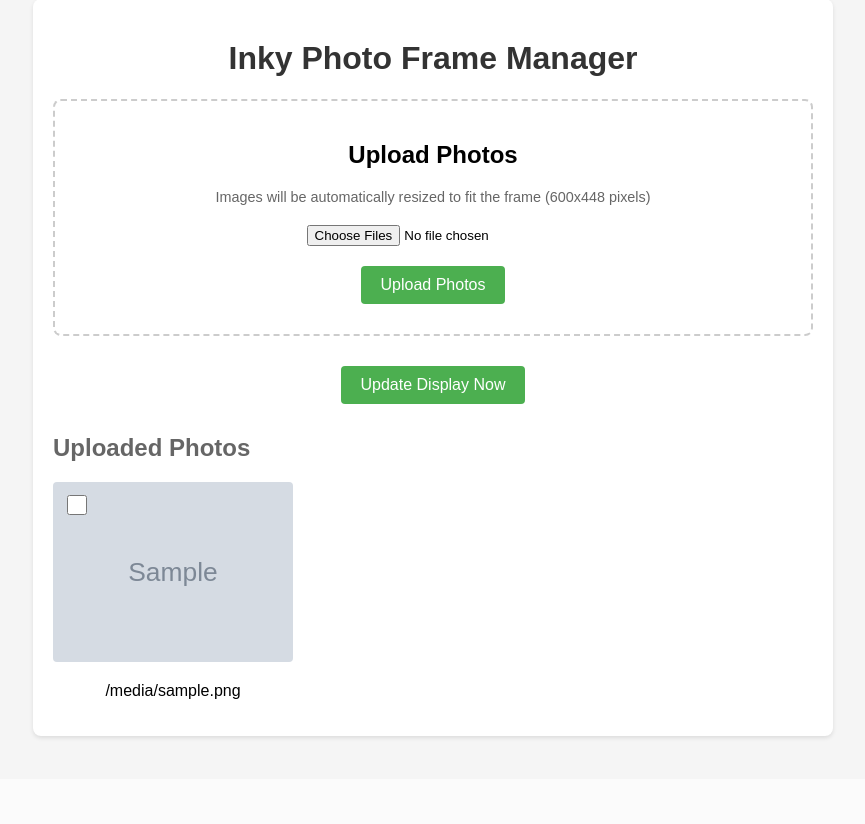
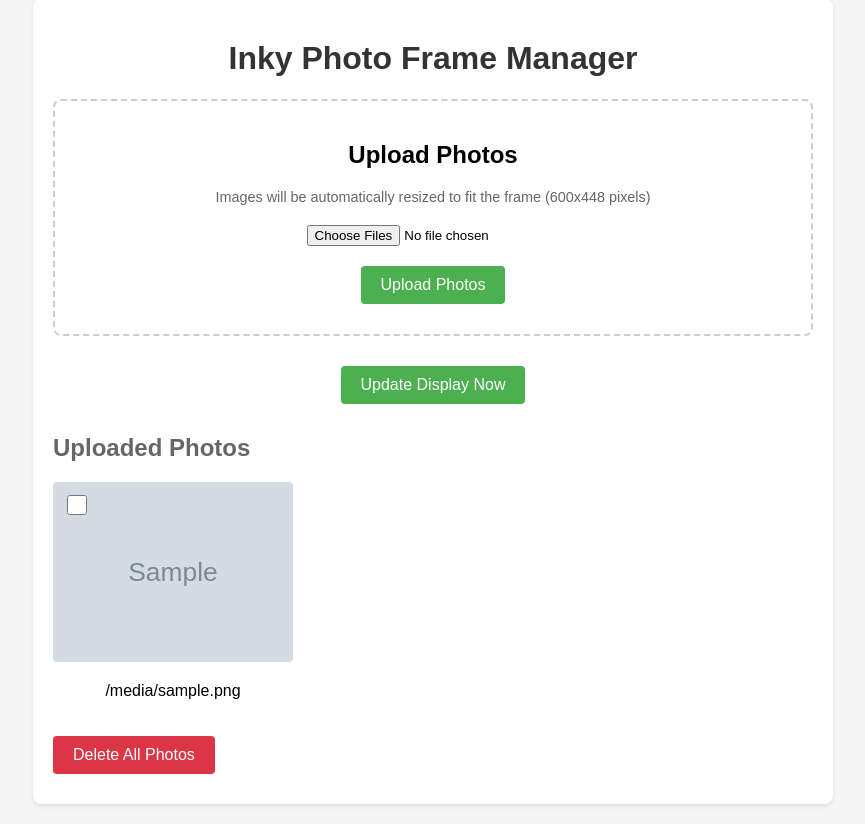
Before and after one commit to henrydennis/inky-photo-frame, a Flask app: template templates/index.html in a window 1280 px wide. Shown: the part 21-845 px from the top of the page, without its empty margins (207-1072 px from the left). Before the commit the page ends 760 px from the top, so only its background shows below. Run offline with Flask 3, Linux system fonts and the light colour scheme; the template is opened without the code that fills it: most values are stand-ins (such as "Sample title", 1, 10 or a date in 2020); grey boxes marked "Sample" are stand-in pictures; some libraries are stand-ins or nearby versions.

Commit message:
Add Delete All Photos functionality: - Add Delete All button with confirmation - Implement backend route for bulk deletion - Add logging for deletion operations

```diff
--- a/app.py
+++ b/app.py
@@ -340,6 +340,38 @@ def bulk_display():
 
     return redirect(url_for('index'))
 
+@app.route('/delete_all_photos', methods=['POST'])
+def delete_all_photos():
+    """Delete all photos from the system"""
+    try:
+        # Get list of all photos
+        photos = [f for f in os.listdir(app.config['UPLOAD_FOLDER'])
+                if f.lower().endswith(('.png', '.jpg', '.jpeg'))]
+
+        logger.info(f"Attempting to delete all photos ({len(photos)} files)")
+
+        # Delete each photo
+        for filename in photos:
+            try:
+                file_path = os.path.join(app.config['UPLOAD_FOLDER'], filename)
+                if os.path.exists(file_path):
+                    os.remove(file_path)
+                    logger.info(f"Deleted file: {filename}")
+
+                # Also remove from static directory if it exists
+                static_file_path = os.path.join(static_photos_dir, filename)
+                if os.path.exists(static_file_path) and not os.path.islink(static_photos_dir):
+                    os.remove(static_file_path)
+                    logger.info(f"Deleted file from static directory: {filename}")
+            except Exception as e:
+                logger.error(f"Error deleting file {filename}: {e}")
+
+        logger.info("All photos deleted successfully")
+    except Exception as e:
+        logger.error(f"Error during bulk deletion: {e}")
+
+    return redirect(url_for('index'))
+
 if __name__ == '__main__':
     logger.info("Starting Flask web server")
     app.run(host='0.0.0.0', port=5000)
--- a/templates/index.html
+++ b/templates/index.html
@@ -89,6 +89,13 @@
             background-color: #dc3545;
         }
         .button.delete:hover {
+            background-color: #c82333;
+        }
+        .button.delete-all {
+            background-color: #dc3545;
+            margin-top: 20px;
+        }
+        .button.delete-all:hover {
             background-color: #c82333;
         }
         input[type="file"] {
@@ -189,6 +196,9 @@
                 </div>
                 {% endfor %}
             </div>
+            <form action="{{ url_for('delete_all_photos') }}" method="post" onsubmit="return confirmDeleteAll()">
+                <button type="submit" class="button delete-all">Delete All Photos</button>
+            </form>
             {% else %}
             <p>No photos uploaded yet.</p>
             {% endif %}
@@ -298,6 +308,10 @@
                 submitButton.disabled = false;
             });
         }
+
+        function confirmDeleteAll() {
+            return confirm('Are you sure you want to delete all photos? This action cannot be undone.');
+        }
     </script>
 </body>
 </html>
```
